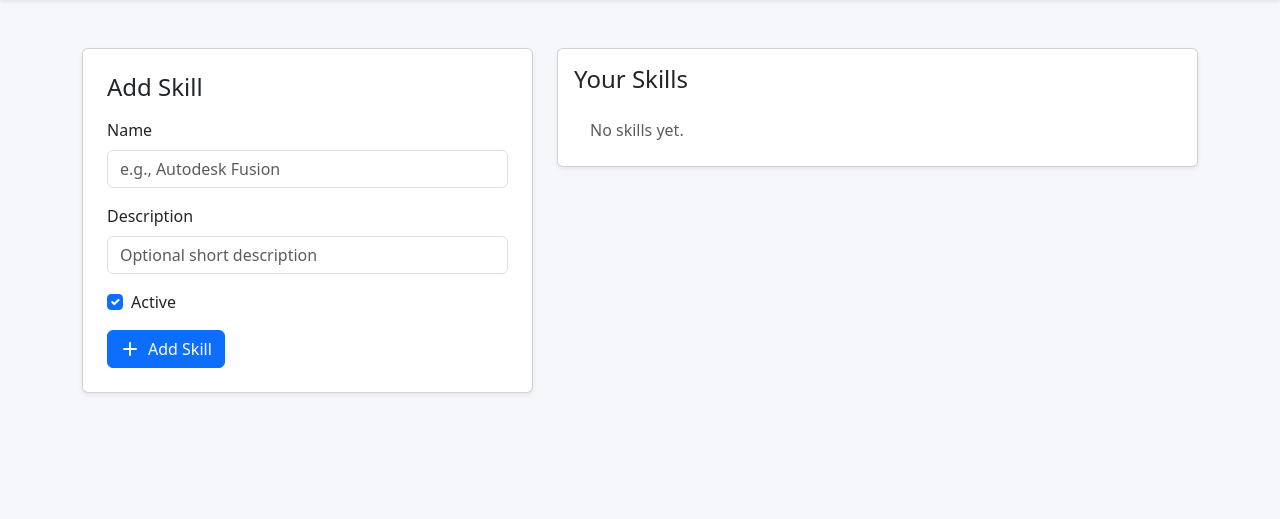
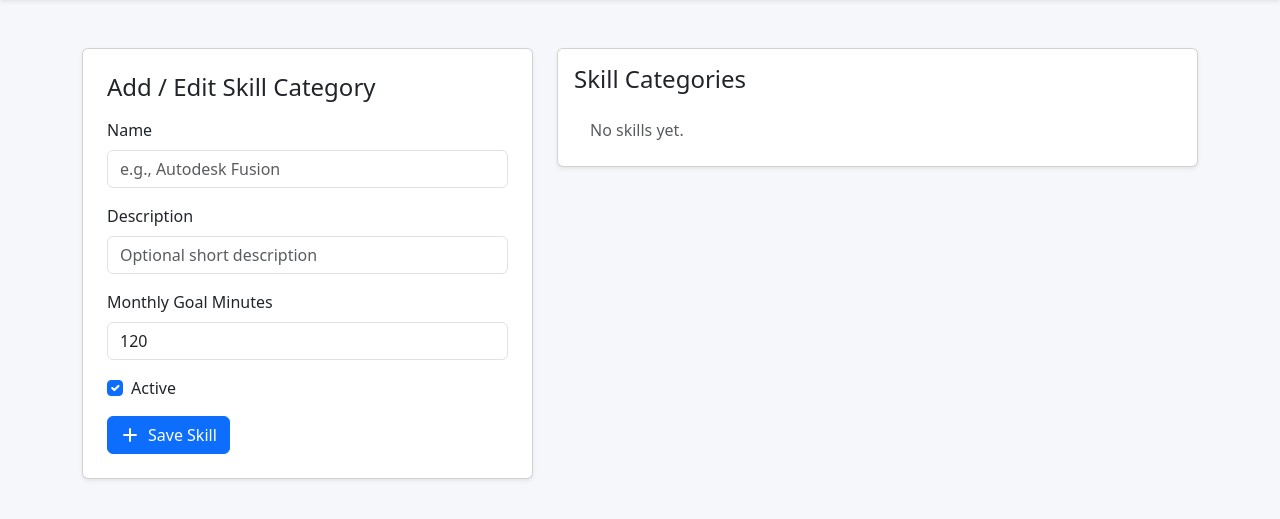
Before and after one commit to elivergara/Focused-Time-Tracker, a Django app: page /skills/ in a window 1280 px wide. Shown: the part 56-575 px from the top of the page. Run offline with Django 5.2, Linux system fonts and the light colour scheme; data that the repository does not hold is empty; style sheets or scripts are compiled from the project's sources; some libraries are stand-ins or nearby versions.

Commit message:
Refactor MIT categories into skill-managed taxonomy with goals, narrative, and home controls

```diff
--- a/core/admin.py
+++ b/core/admin.py
@@ -17,8 +17,8 @@ class DailyCheckinAdmin(admin.ModelAdmin):
 
 @admin.register(MITSession)
 class MITSessionAdmin(admin.ModelAdmin):
-    list_display = ("daily_checkin", "category", "skill", "title", "planned_minutes", "actual_minutes", "status")
-    list_filter = ("category", "status", "skill")
+    list_display = ("daily_checkin", "skill", "title", "planned_minutes", "actual_minutes", "status")
+    list_filter = ("status", "skill")
     search_fields = ("title", "miss_reason")
 
 
--- a/core/forms.py
+++ b/core/forms.py
@@ -17,10 +17,11 @@ class DailyCheckinForm(forms.ModelForm):
 class SkillForm(forms.ModelForm):
     class Meta:
         model = Skill
-        fields = ["name", "description", "is_active"]
+        fields = ["name", "description", "goal_minutes", "is_active"]
         widgets = {
             "name": forms.TextInput(attrs={"class": "form-control", "placeholder": "e.g., Autodesk Fusion"}),
             "description": forms.TextInput(attrs={"class": "form-control", "placeholder": "Optional short description"}),
+            "goal_minutes": forms.NumberInput(attrs={"class": "form-control", "min": 0}),
             "is_active": forms.CheckboxInput(attrs={"class": "form-check-input"}),
         }
 
@@ -28,9 +29,8 @@ class SkillForm(forms.ModelForm):
 class MITSessionForm(forms.ModelForm):
     class Meta:
         model = MITSession
-        fields = ["category", "skill", "title", "planned_minutes", "actual_minutes", "status", "miss_reason"]
+        fields = ["skill", "title", "planned_minutes", "actual_minutes", "status", "miss_reason"]
         widgets = {
-            "category": forms.Select(attrs={"class": "form-select"}),
             "skill": forms.Select(attrs={"class": "form-select"}),
             "title": forms.TextInput(attrs={"class": "form-control", "placeholder": "What will you do?"}),
             "planned_minutes": forms.NumberInput(attrs={"class": "form-control", "min": 1}),
@@ -42,7 +42,7 @@ class MITSessionForm(forms.ModelForm):
     def __init__(self, *args, **kwargs):
         super().__init__(*args, **kwargs)
         self.fields["skill"].queryset = Skill.objects.filter(is_active=True)
-        self.fields["skill"].required = False
+        self.fields["skill"].required = True
         self.fields["miss_reason"].required = False
 
 
@@ -53,20 +53,15 @@ class BaseMITSessionInlineFormSet(BaseInlineFormSet):
         if len(valid_forms) != 3:
             raise forms.ValidationError("Please enter exactly 3 MITs.")
 
-        categories = [f.cleaned_data.get("category") for f in valid_forms]
-        if MITSession.Category.BIBLE not in categories or MITSession.Category.GUITAR not in categories:
-            raise forms.ValidationError("You must include Bible and Guitar MITs.")
-        if not any(c in {MITSession.Category.WORK_SKILL, MITSession.Category.CUSTOM_SKILL} for c in categories):
-            raise forms.ValidationError("The third MIT must be Work/Skill or Custom Skill.")
+        skills = [f.cleaned_data.get("skill") for f in valid_forms]
+        if any(s is None for s in skills):
+            raise forms.ValidationError("Choose a skill for each MIT.")
+        if len({s.id for s in skills}) != 3:
+            raise forms.ValidationError("Use three distinct skills in each daily check-in.")
 
         for form in valid_forms:
-            category = form.cleaned_data.get("category")
-            skill = form.cleaned_data.get("skill")
             status = form.cleaned_data.get("status")
             miss_reason = (form.cleaned_data.get("miss_reason") or "").strip()
-
-            if category == MITSession.Category.CUSTOM_SKILL and not skill:
-                raise forms.ValidationError("Select a skill when category is Custom Skill.")
             if status == MITSession.Status.SKIPPED and not miss_reason:
                 raise forms.ValidationError("Add a miss reason for any skipped MIT.")
 
--- a/core/views.py
+++ b/core/views.py
@@ -34,6 +34,31 @@ def _current_streak():
     return streak
 
 
+def _monthly_narrative(month_sessions, completion_rate):
+    if not month_sessions.exists():
+        return "No MITs logged this month yet. Start with one focused check-in today."
+
+    skill_minutes = (
+        month_sessions.values("skill__name")
+        .annotate(actual=Sum("actual_minutes"))
+        .order_by("-actual")
+    )
+    top = next((s for s in skill_minutes if s["skill__name"] and (s["actual"] or 0) > 0), None)
+    if top:
+        lead = f"Top focus so far: {top['skill__name']} ({top['actual'] or 0} min)."
+    else:
+        lead = "You have planned MITs logged, but actual minutes are still sparse."
+
+    if completion_rate >= 80:
+        tone = "Strong consistency this month. Keep the same cadence."
+    elif completion_rate >= 60:
+        tone = "Good momentum. Tighten follow-through on skipped MITs."
+    else:
+        tone = "Execution is below target. Simplify tomorrow’s first MIT and protect the first block."
+
+    return f"{lead} {tone}"
+
+
 def home(request):
     today = date.today()
     month_sessions = MITSession.objects.filter(daily_checkin__date__year=today.year, daily_checkin__date__month=today.month)
@@ -50,30 +75,28 @@ def home(request):
     completion_rate = round((completed / total) * 100, 1) if total else 0
     current_streak = _current_streak()
 
-    recent_mits = MITSession.objects.select_related("daily_checkin", "skill").order_by("-daily_checkin__date", "category")[:9]
+    recent_mits = MITSession.objects.select_related("daily_checkin", "skill").order_by("-daily_checkin__date", "skill__name")[:9]
 
     trend_qs = (
         MITSession.objects.annotate(month=TruncMonth("daily_checkin__date"))
         .values("month")
-        .annotate(
-            planned=Sum("planned_minutes"),
-            actual=Sum("actual_minutes"),
-            completed=Count("id", filter=Q(status=MITSession.Status.COMPLETED)),
-            total=Count("id"),
-        )
+        .annotate(planned=Sum("planned_minutes"), actual=Sum("actual_minutes"))
         .order_by("month")
     )
+    trend_labels = [r["month"].strftime("%b %Y") for r in trend_qs]
+    trend_planned = [r["planned"] or 0 for r in trend_qs]
+    trend_actual = [r["actual"] or 0 for r in trend_qs]
 
-    trend_labels, trend_planned, trend_actual = [], [], []
-    for row in trend_qs:
-        trend_labels.append(row["month"].strftime("%b %Y"))
-        trend_planned.append(row["planned"] or 0)
-        trend_actual.append(row["actual"] or 0)
+    skill_qs = month_sessions.values("skill__name").annotate(count=Count("id")).order_by("-count")
+    category_labels = [r["skill__name"] or "(No skill)" for r in skill_qs]
+    category_data = [r["count"] for r in skill_qs]
 
-    category_qs = month_sessions.values("category").annotate(count=Count("id")).order_by("category")
-    category_counts = defaultdict(int)
-    for row in category_qs:
-        category_counts[row["category"]] = row["count"]
+    goals = Skill.objects.filter(is_active=True).order_by("name")
+    goal_progress = []
+    for g in goals:
+        actual = month_sessions.filter(skill=g).aggregate(v=Sum("actual_minutes"))["v"] or 0
+        pct = round((actual / g.goal_minutes) * 100, 1) if g.goal_minutes else 0
+        goal_progress.append({"name": g.name, "goal": g.goal_minutes, "actual": actual, "pct": pct})
 
     context = {
         "app_name": "MIT Dashboard",
@@ -85,13 +108,10 @@ def home(request):
         "trend_labels": trend_labels,
         "trend_planned": trend_planned,
         "trend_actual": trend_actual,
-        "category_labels": ["Bible", "Guitar", "Work/Skill", "Custom Skill"],
-        "category_data": [
-            category_counts[MITSession.Category.BIBLE],
-            category_counts[MITSession.Category.GUITAR],
-            category_counts[MITSession.Category.WORK_SKILL],
-            category_counts[MITSession.Category.CUSTOM_SKILL],
-        ],
+        "category_labels": category_labels,
+        "category_data": category_data,
+        "monthly_narrative": _monthly_narrative(month_sessions, completion_rate),
+        "goal_progress": goal_progress,
     }
     return render(request, "core/home.html", context)
 
@@ -110,14 +130,7 @@ def checkin_create(request):
             return redirect("home")
     else:
         form = DailyCheckinForm(instance=checkin, initial={"date": date.today()})
-        formset = MITSessionFormSet(
-            instance=checkin,
-            initial=[
-                {"category": MITSession.Category.BIBLE, "status": MITSession.Status.PLANNED},
-                {"category": MITSession.Category.GUITAR, "status": MITSession.Status.PLANNED},
-                {"category": MITSession.Category.WORK_SKILL, "status": MITSession.Status.PLANNED},
-            ],
-        )
+        formset = MITSessionFormSet(instance=checkin)
 
     return render(request, "core/checkin_form.html", {"form": form, "formset": formset, "mode": "create"})
 
@@ -142,10 +155,23 @@ def checkin_edit(request, pk):
 
 def skill_manage(request):
     if request.method == "POST":
+        action = request.POST.get("action", "create")
+        if action == "delete":
+            skill_id = request.POST.get("skill_id")
+            skill = get_object_or_404(Skill, pk=skill_id)
+            if skill.sessions.exists():
+                skill.is_active = False
+                skill.save(update_fields=["is_active"])
+                messages.info(request, f"{skill.name} has history, so it was deactivated instead of deleted.")
+            else:
+                skill.delete()
+                messages.success(request, "Skill deleted.")
+            return redirect("skill_manage")
+
         form = SkillForm(request.POST)
         if form.is_valid():
             form.save()
-            messages.success(request, "Skill added.")
+            messages.success(request, "Skill saved.")
             return redirect("skill_manage")
     else:
         form = SkillForm()
@@ -158,46 +184,32 @@ def monthly_summary(request):
     month_str = request.GET.get("month", "")
     sessions = MITSession.objects.select_related("daily_checkin", "skill")
 
-    selected_month = None
     if month_str:
         try:
-            selected_month = datetime.strptime(month_str, "%Y-%m").date()
-            sessions = sessions.filter(
-                daily_checkin__date__year=selected_month.year,
-                daily_checkin__date__month=selected_month.month,
-            )
+            selected = datetime.strptime(month_str, "%Y-%m").date()
+            sessions = sessions.filter(daily_checkin__date__year=selected.year, daily_checkin__date__month=selected.month)
         except ValueError:
-            selected_month = None
+            month_str = ""
 
     if request.GET.get("export") == "csv":
         response = HttpResponse(content_type="text/csv")
-        filename = f"mit-summary-{month_str or 'all'}.csv"
-        response["Content-Disposition"] = f'attachment; filename="{filename}"'
+        response["Content-Disposition"] = f'attachment; filename="mit-summary-{month_str or "all"}.csv"'
         writer = csv.writer(response)
-        writer.writerow(["Date", "Category", "Skill", "Task", "Planned Minutes", "Actual Minutes", "Status", "Miss Reason"])
+        writer.writerow(["Date", "Skill", "Task", "Planned Minutes", "Actual Minutes", "Status", "Miss Reason"])
         for s in sessions.order_by("-daily_checkin__date"):
-            writer.writerow([
-                s.daily_checkin.date,
-                s.get_category_display(),
-                s.skill.name if s.skill else "",
-                s.title,
-                s.planned_minutes,
-                s.actual_minutes or "",
-                s.get_status_display(),
-                s.miss_reason,
-            ])
+            writer.writerow([s.daily_checkin.date, s.skill.name if s.skill else "", s.title, s.planned_minutes, s.actual_minutes or "", s.get_status_display(), s.miss_reason])
         return response
 
     rows = (
         sessions.annotate(month=TruncMonth("daily_checkin__date"))
-        .values("month", "category")
+        .values("month", "skill__name")
         .annotate(
             count=Count("id"),
             completed=Count("id", filter=Q(status=MITSession.Status.COMPLETED)),
             planned_minutes=Sum("planned_minutes"),
             actual_minutes=Sum("actual_minutes"),
         )
-        .order_by("-month", "category")
+        .order_by("-month", "skill__name")
     )
 
     return render(request, "core/monthly_summary.html", {"rows": rows, "selected_month": month_str})
--- a/templates/core/monthly_summary.html
+++ b/templates/core/monthly_summary.html
@@ -30,7 +30,7 @@
         <thead>
           <tr>
             <th>Month</th>
-            <th>Category</th>
+            <th>Skill</th>
             <th>Count</th>
             <th>Completed</th>
             <th>Planned Minutes</th>
@@ -41,7 +41,7 @@
           {% for row in rows %}
             <tr>
               <td>{{ row.month|date:'M Y' }}</td>
-              <td>{{ row.category|cut:'_'|title }}</td>
+              <td>{{ row.skill__name|default:'(No skill)' }}</td>
               <td>{{ row.count }}</td>
               <td>{{ row.completed }}</td>
               <td>{{ row.planned_minutes|default:0 }}</td>
--- a/templates/core/skill_manage.html
+++ b/templates/core/skill_manage.html
@@ -6,22 +6,15 @@
   <div class="row g-4">
     <div class="col-lg-5">
       <div class="card shadow-sm p-4">
-        <h4 class="mb-3">Add Skill</h4>
+        <h4 class="mb-3">Add / Edit Skill Category</h4>
         <form method="post">
           {% csrf_token %}
-          <div class="mb-3">
-            <label class="form-label">Name</label>
-            {{ form.name }}
-          </div>
-          <div class="mb-3">
-            <label class="form-label">Description</label>
-            {{ form.description }}
-          </div>
-          <div class="form-check mb-3">
-            {{ form.is_active }}
-            <label class="form-check-label">Active</label>
-          </div>
-          <button class="btn btn-primary" type="submit"><i class="fa-solid fa-plus me-2"></i>Add Skill</button>
+          <input type="hidden" name="action" value="create" />
+          <div class="mb-3"><label class="form-label">Name</label>{{ form.name }}</div>
+          <div class="mb-3"><label class="form-label">Description</label>{{ form.description }}</div>
+          <div class="mb-3"><label class="form-label">Monthly Goal Minutes</label>{{ form.goal_minutes }}</div>
+          <div class="form-check mb-3">{{ form.is_active }} <label class="form-check-label">Active</label></div>
+          <button class="btn btn-primary" type="submit"><i class="fa-solid fa-plus me-2"></i>Save Skill</button>
         </form>
       </div>
     </div>
@@ -29,17 +22,26 @@
     <div class="col-lg-7">
       <div class="card shadow-sm">
         <div class="card-body">
-          <h4 class="mb-3">Your Skills</h4>
+          <h4 class="mb-3">Skill Categories</h4>
           <ul class="list-group list-group-flush">
             {% for skill in skills %}
-              <li class="list-group-item d-flex justify-content-between align-items-center">
-                <div>
-                  <strong>{{ skill.name }}</strong>
-                  {% if skill.description %}<div class="text-muted small">{{ skill.description }}</div>{% endif %}
+              <li class="list-group-item">
+                <div class="d-flex justify-content-between align-items-center">
+                  <div>
+                    <strong>{{ skill.name }}</strong>
+                    {% if skill.description %}<div class="text-muted small">{{ skill.description }}</div>{% endif %}
+                    <div class="small text-muted">Goal: {{ skill.goal_minutes }} min/month</div>
+                  </div>
+                  <div class="d-flex gap-2">
+                    <span class="badge {% if skill.is_active %}text-bg-success{% else %}text-bg-secondary{% endif %}">{% if skill.is_active %}Active{% else %}Inactive{% endif %}</span>
+                    <form method="post" onsubmit="return confirm('Delete this skill category?');">
+                      {% csrf_token %}
+                      <input type="hidden" name="action" value="delete" />
+                      <input type="hidden" name="skill_id" value="{{ skill.id }}" />
+                      <button class="btn btn-sm btn-outline-danger" type="submit"><i class="fa-solid fa-trash"></i></button>
+                    </form>
+                  </div>
                 </div>
-                <span class="badge {% if skill.is_active %}text-bg-success{% else %}text-bg-secondary{% endif %}">
-                  {% if skill.is_active %}Active{% else %}Inactive{% endif %}
-                </span>
               </li>
             {% empty %}
               <li class="list-group-item text-muted">No skills yet.</li>
```
Also changed, not shown: core/models.py (+5 -9 lines), templates/core/checkin_detail.html (+2 -5 lines), templates/core/checkin_form.html (+8 -20 lines), templates/core/home.html (+31 -73 lines), core/migrations/0003_alter_mitsession_options_skill_goal_minutes_and_more.py (added).
